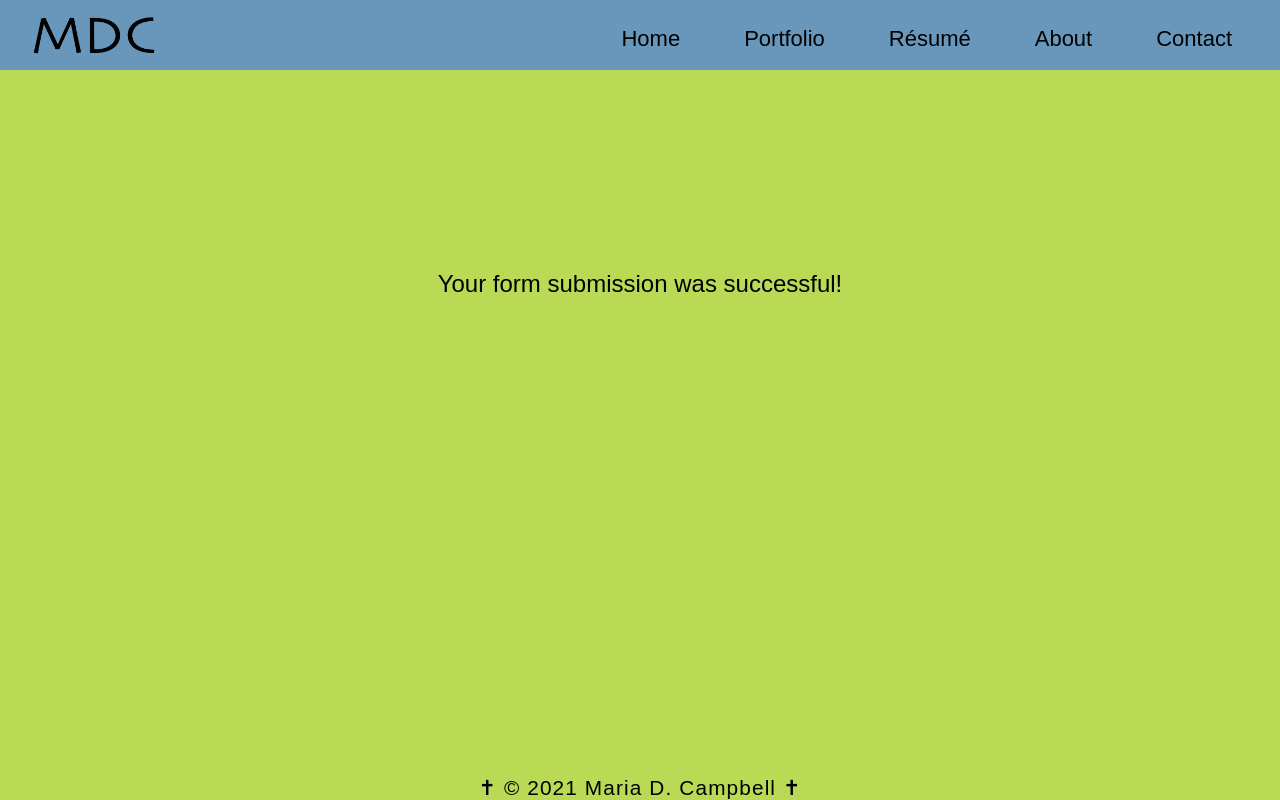
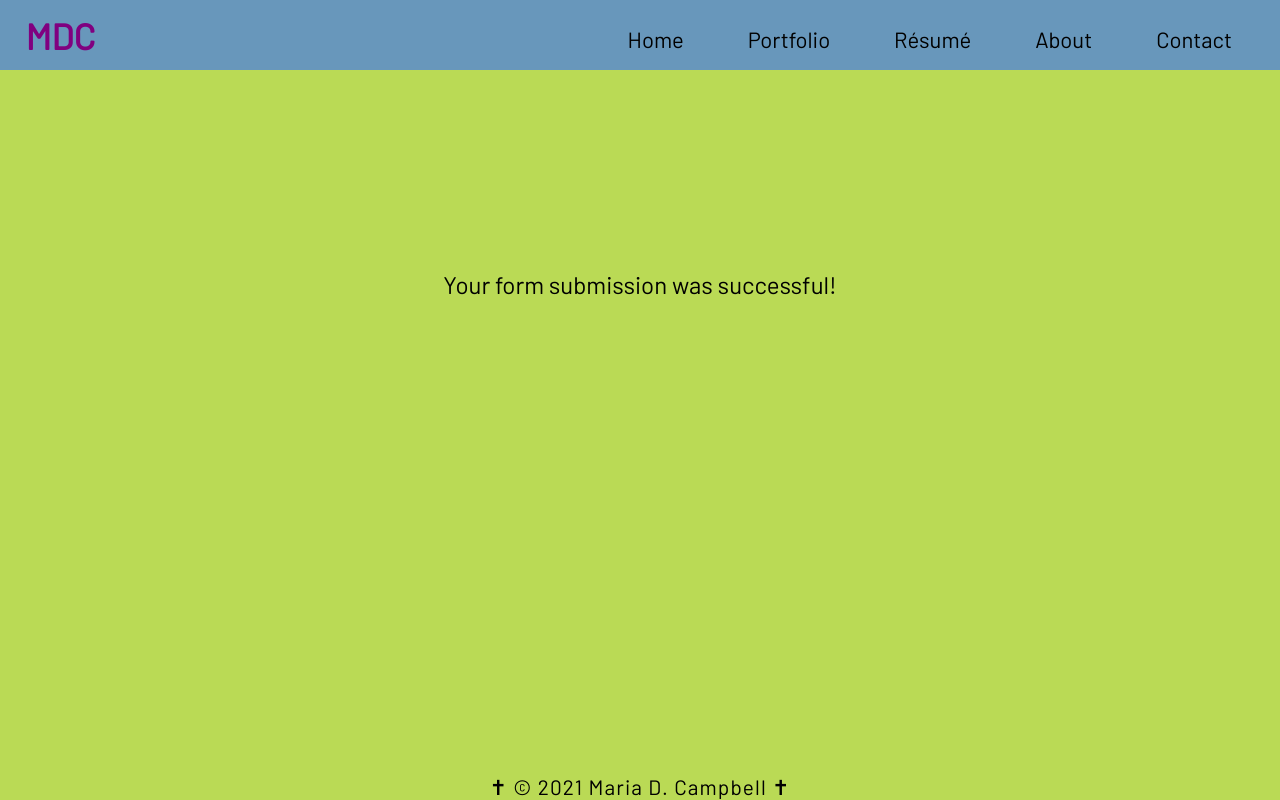
Before and after one commit to interglobalmedia/basic-contact-form, a website: page submit.html in a window 1280 px wide. Drawn offline with Linux system fonts and the light colour scheme.

Commit message:
Remove png add back text for brand logo

```diff
--- a/styles/contact.css
+++ b/styles/contact.css
@@ -44,24 +44,13 @@ h1, h2 {
 	margin-top: 0;
 }
 
-.header .logo {
-	padding-top: 0.25rem;
-}
-
-.logo {
-	height: 100%;
-	max-height: 250px;
-	max-width: 187.50px;
-    text-align: center;
-    text-decoration: none;
+.brand {
 	width: 100%;
-}
-
-.brand {
+	width: 7.8125rem;
 	height: auto;
-	margin-top: 0;
-	max-width: 7.8125rem;
-	width: 100%;
+	display: flex;
+	font-size: 2.25rem;
+	font-weight: bold;
 }
 /* End Header Logo Styling */
 /* nav styles using Flexbox (screens greater than 899px) */
@@ -115,15 +104,12 @@ a:hover {
         top: 0;
     }
 
-	.header .logo {
-		padding-top: 1.5rem;
-	}
-
 	.brand {
-		margin-top: -1.25rem;
 		width: 100%;
-		max-width: 7.8125rem;
+		width: 7.8125rem;
 		height: auto;
+		display: flex;
+		margin-left: 0.5rem;
 	}
 
     li {
--- a/submit.html
+++ b/submit.html
@@ -10,11 +10,11 @@
 		  content="">
 	<meta name="viewport"
 		  content="width=device-width, initial-scale=1">
-	<link href="https://fonts.googleapis.com/css?family=Anonymous+Pro"
+	<link rel="preconnect"
+		  href="https://fonts.gstatic.com">
+	<link href="https://fonts.googleapis.com/css2?family=Barlow:wght@300;400&display=swap"
 		  rel="stylesheet">
 	<link rel="stylesheet"
-		  type="text/css"
-		  media="screen"
 		  href="styles/contact.css" />
 </head>
 
@@ -23,11 +23,7 @@
 		<header class="header">
 			<nav class="navbar">
 				<a href="index.html"
-				   class="logo">
-					<img class="brand"
-						 src="images/portfolio_brand.png"
-						 alt="brand">
-				</a>
+				   class="brand">MDC</a>
 				<button class="hamburger"></button>
 				<ul class="main-nav">
 					<li>
```
Also changed, not shown: index.html (+1 -5 lines), images/portfolio_brand.png (deleted).
